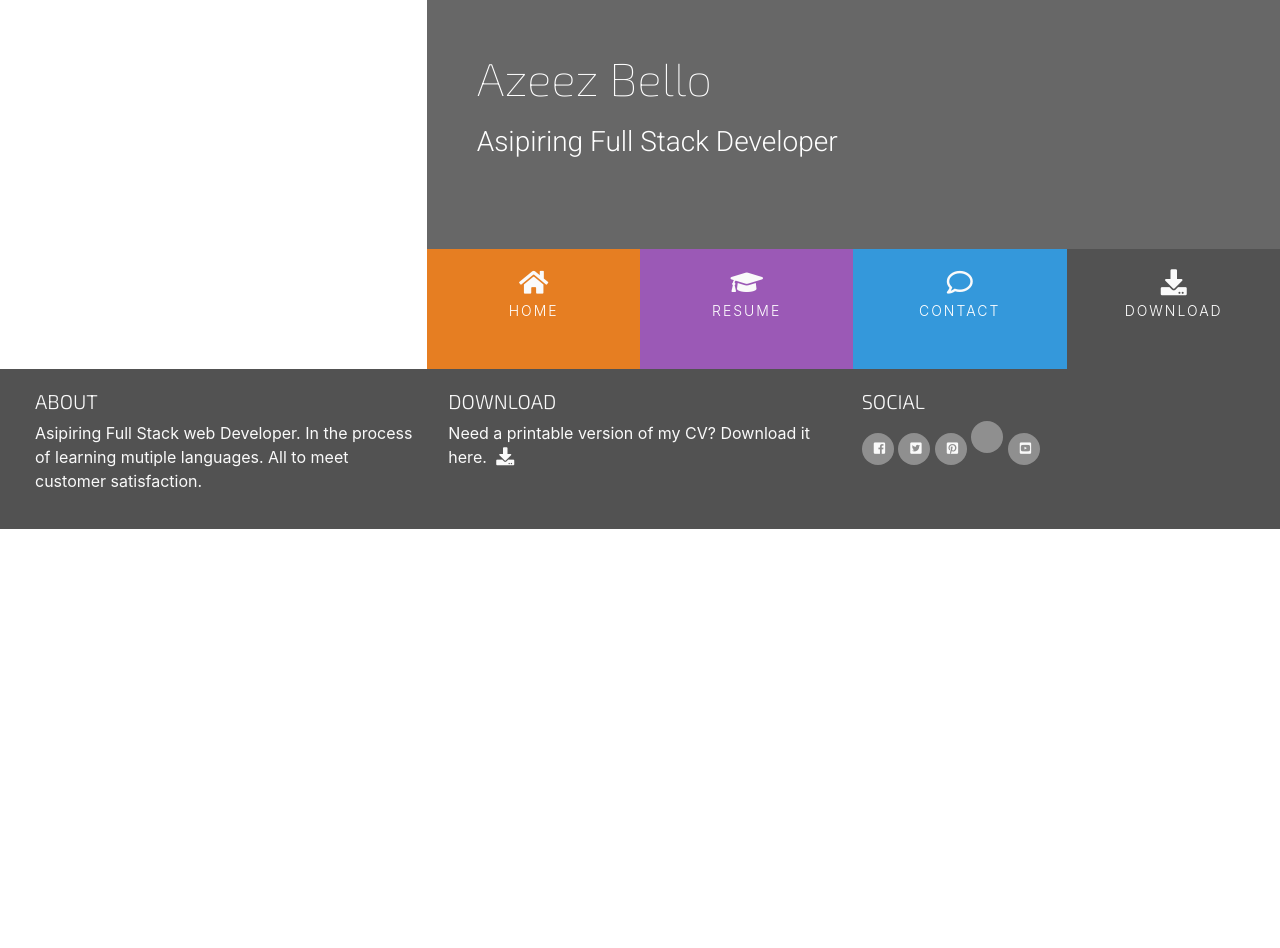
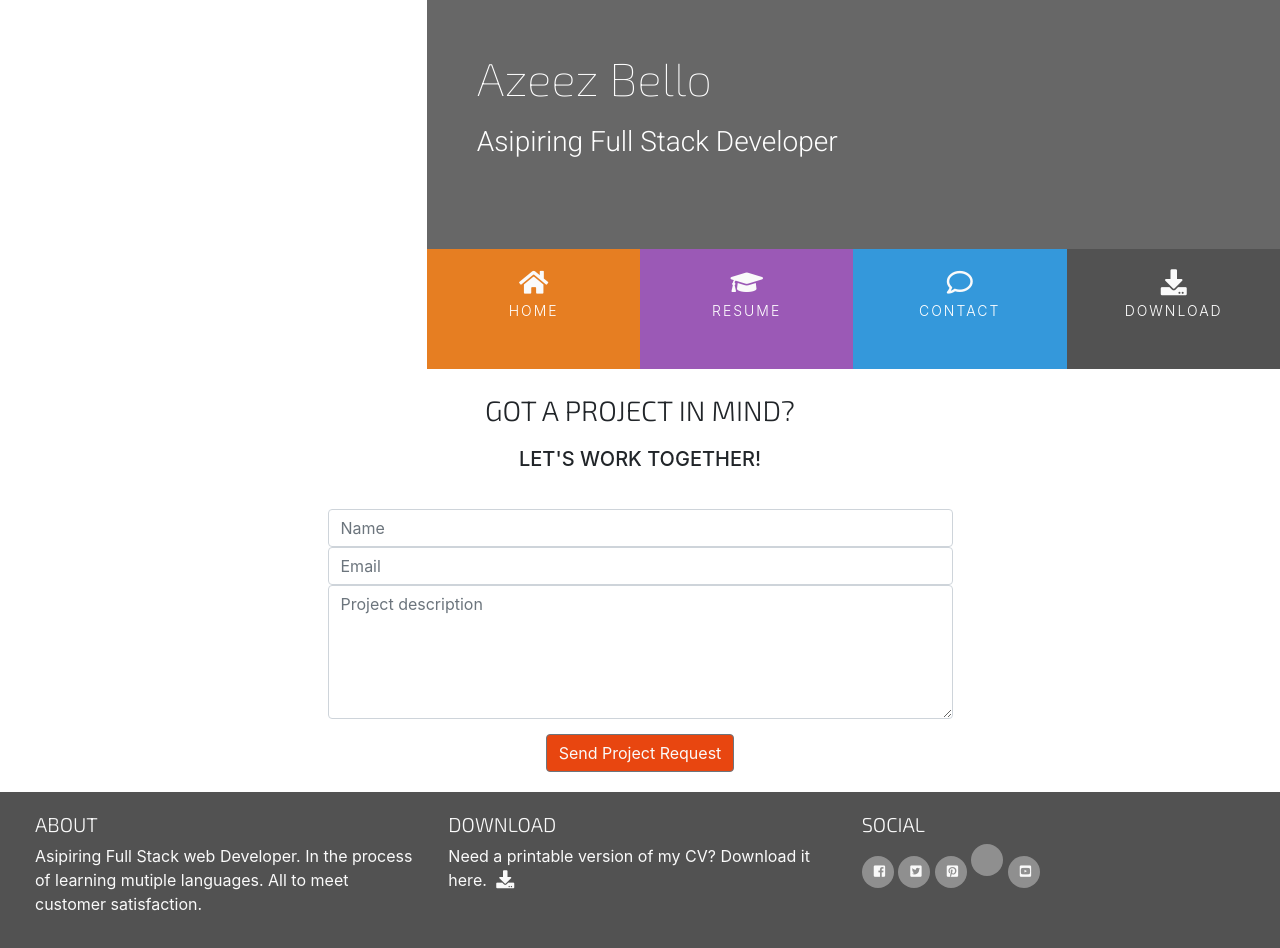
Before and after one commit to Stayin-blick/bootstrap-resume-2023, a plain HTML site: page contact.html in a window 1280 px wide. Before the commit the page ends 800 px from the top, so only its background shows below. Drawn offline with nearby package versions, Linux system fonts and the light colour scheme.

Commit message:
contact section complete

```diff
--- a/assets/css/style.css
+++ b/assets/css/style.css
@@ -17,6 +17,10 @@
 
 .bg-color-work-history {
     background-color: #9b59b6;
+}
+
+.bg-color-contact {
+    background-color: #fff;
 }
 
 .ui-menu-color-home {
@@ -335,3 +339,36 @@ footer {
 .history-items{
     margin-bottom: 30px;
 }
+
+/*--------------------------------------------Contact Form*/
+
+.contact-heading {
+    font-family: 'Exo 2', sans-serif;
+    font-weight: 300;
+    margin-top: 25px;
+    margin-bottom: 20px;
+}
+
+.center-form {
+    padding-top: 10px;
+    margin: 0 auto;
+    max-width: 70%;
+}
+
+button[type="submit"] {
+    margin-top: 15px;
+    margin-bottom: 20px;
+    color: #fafafa;
+    background-color: #e84610;
+}
+
+/*--------------------------------------------Media Queries*/
+
+@media(min-width: 992px) {
+    .center-form {
+        padding-top: 30px;
+        min-height: 240px;
+        margin: 0 auto;
+        max-width: 50%;
+    }
+}
--- a/contact.html
+++ b/contact.html
@@ -45,8 +45,25 @@
             </div>
         </div>
     </header>
-    <section>
-
+    <section class="container-fluid">
+        <div class="row bg-color-contact">
+            <div class="col">
+                <h3 class="contact-heading uppercase text-center">Got a project in mind?</h3>
+                <h5 class="uppercase text-center">Let's work together!</h5>
+                <div class="center-form">
+                    <form action="">
+                        <input type="text" name="name" id="fullname" class="form-control" placeholder="Name" required/>
+                        <input type="email" name="email" id="emailaddress" class="form-control" placeholder="Email" required/>
+                        <textarea rows="5" name="projectsummary" id="projectsummary" class="form-control" placeholder="Project description" required></textarea>
+                        <div class="form-row text-center">
+                            <div class="col">
+                                <button type="submit" class="btn btn-secondary">Send Project Request</button>
+                            </div>
+                        </div>
+                    </form>
+                </div>
+            </div>
+        </div>
     </section>
     <footer class="container-fluid">
         <div id="footer-details" class="row">
```
Also changed, not shown: index.html (+1 -1 lines).
